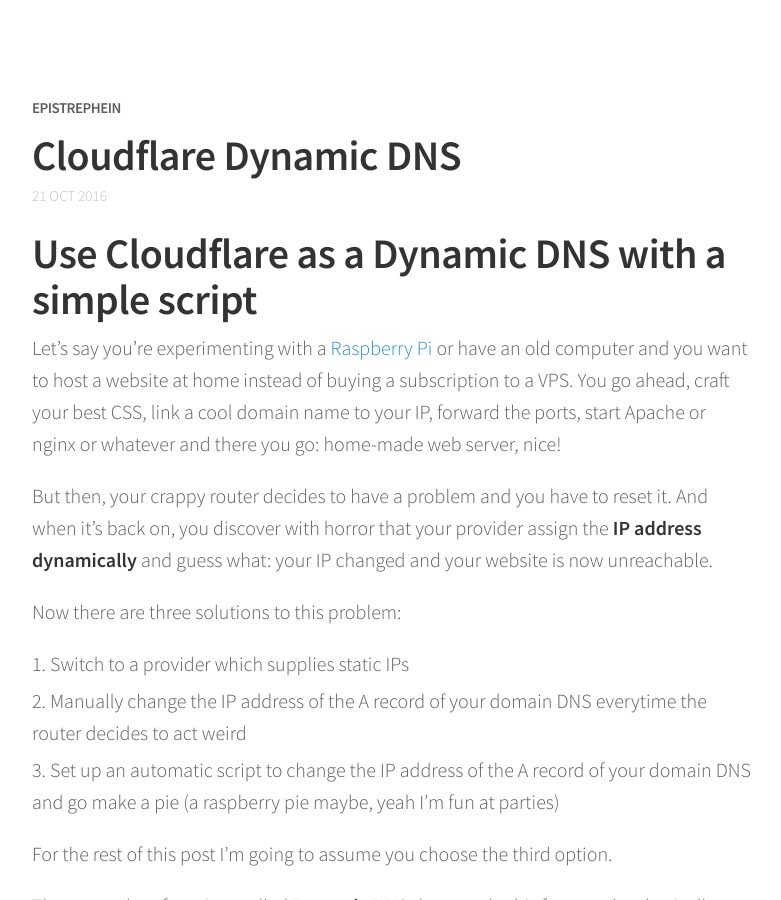
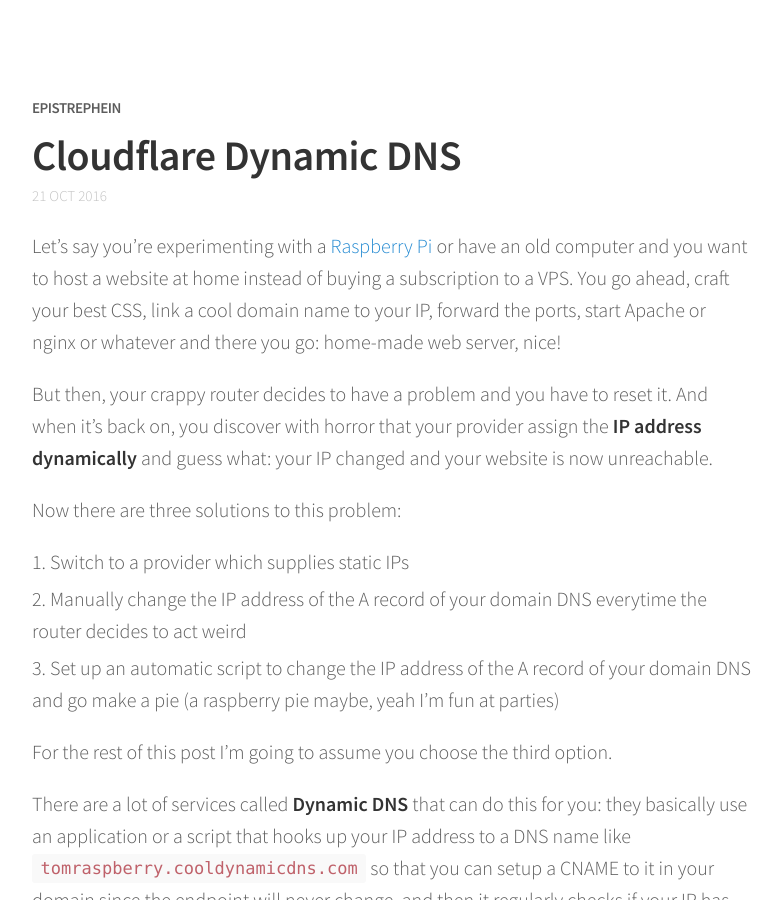
Before and after one commit to epistrephein/blog.epistrephe.in, a Jekyll site: the page built from _posts/2016-10-21-cloudflare-dynamic-dns.md, in a window 1280 px wide and 900 px high. Shown: the whole window, without its empty margins (248-1029 px from the left). Built offline with Jekyll 4.4.1, drawn with Linux system fonts in a browser that asks for light colours; nearby versions of some CDN libraries; comment, search, counter and statistics services are not loaded.

````diff
--- a/_config.yml
+++ b/_config.yml
@@ -11,8 +11,8 @@ google-analytics:
   id:               ""
 
 # Disqus
-# disqus:
-#   id:               "your-id"
+disqus:
+  id:               "epistrephein"
 
 # URL
 url:                "http://epistrephe.in"
--- a/_posts/2016-10-21-cloudflare-dynamic-dns.md
+++ b/_posts/2016-10-21-cloudflare-dynamic-dns.md
@@ -4,9 +4,8 @@ title: "Cloudflare Dynamic DNS"
 description: "Use Cloudflare as a Dynamic DNS with a bash simple script"
 date: 2016-10-21
 comments: true
+share: false
 ---
-
-# Use Cloudflare as a Dynamic DNS with a simple script
 
 Let's say you're experimenting with a [Raspberry Pi](https://www.raspberrypi.org) or have an old computer and you want to host a website at home instead of buying a subscription to a VPS. You go ahead, craft your best CSS, link a cool domain name to your IP, forward the ports, start Apache or nginx or whatever and there you go: home-made web server, nice!
 
@@ -55,7 +54,6 @@ You can use it by just appending ` | jq .` at the end of the previous command.
 We're going to look for the part concerning the record we want to update. Once formatted, the result will contain something like
 
 ```json
-},
 {
   "rec_id": "780606188",
   "rec_hash": "8ada191ed06f989cc3dac9a7806061c8",
````
